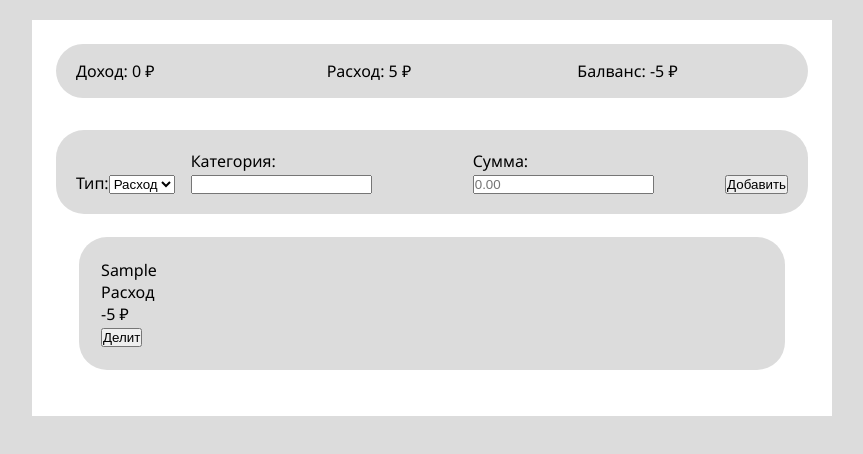
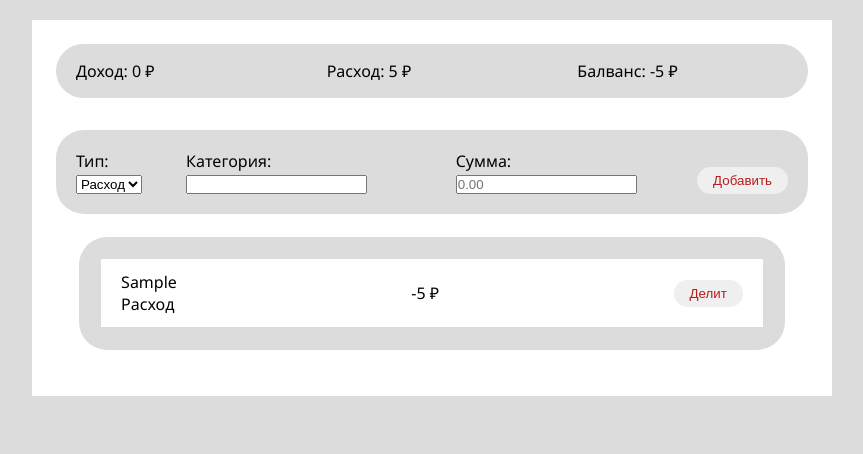
Before and after one commit to Goddue/exchequer, a React (Create React App) app in the folder exchequer/: page / in a window 1280 px wide. Both pictures are taken after typing "Sample", "5" into the empty fields and a click on the button "Добавить". Shown: the top 454 px of the page, without its empty margins (208-1071 px from the left). Built offline with nearby package versions, Linux system fonts and the light colour scheme.

Commit message:
Add styles to opcard

```diff
--- a/exchequer/src/App.css
+++ b/exchequer/src/App.css
@@ -2,6 +2,13 @@
   margin: 0;
   padding: 0;
   box-sizing: border-box;
+}
+
+button {
+  border: none;
+  padding: 6px 16px;
+  border-radius: 40px;
+  color: #b91c1c;
 }
 
 body {
--- a/exchequer/src/Operation.css
+++ b/exchequer/src/Operation.css
@@ -0,0 +1,14 @@
+.operation_card {
+  background: white;
+  padding: 12px 20px;
+  display: flex;
+  align-items: center;
+  justify-content: space-between;
+}
+
+.delete-btn {
+  border: none;
+  padding: 6px 16px;
+  border-radius: 40px;
+  color: #b91c1c;
+}
```
